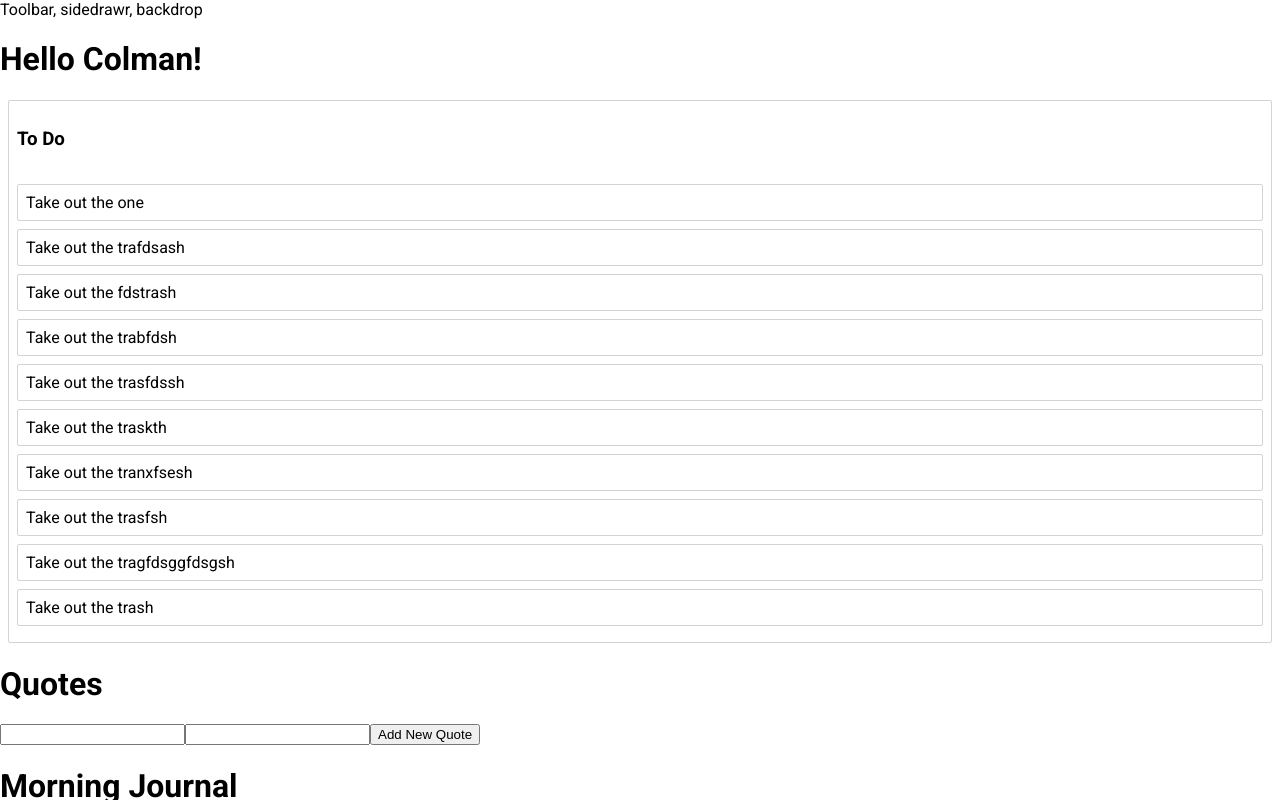
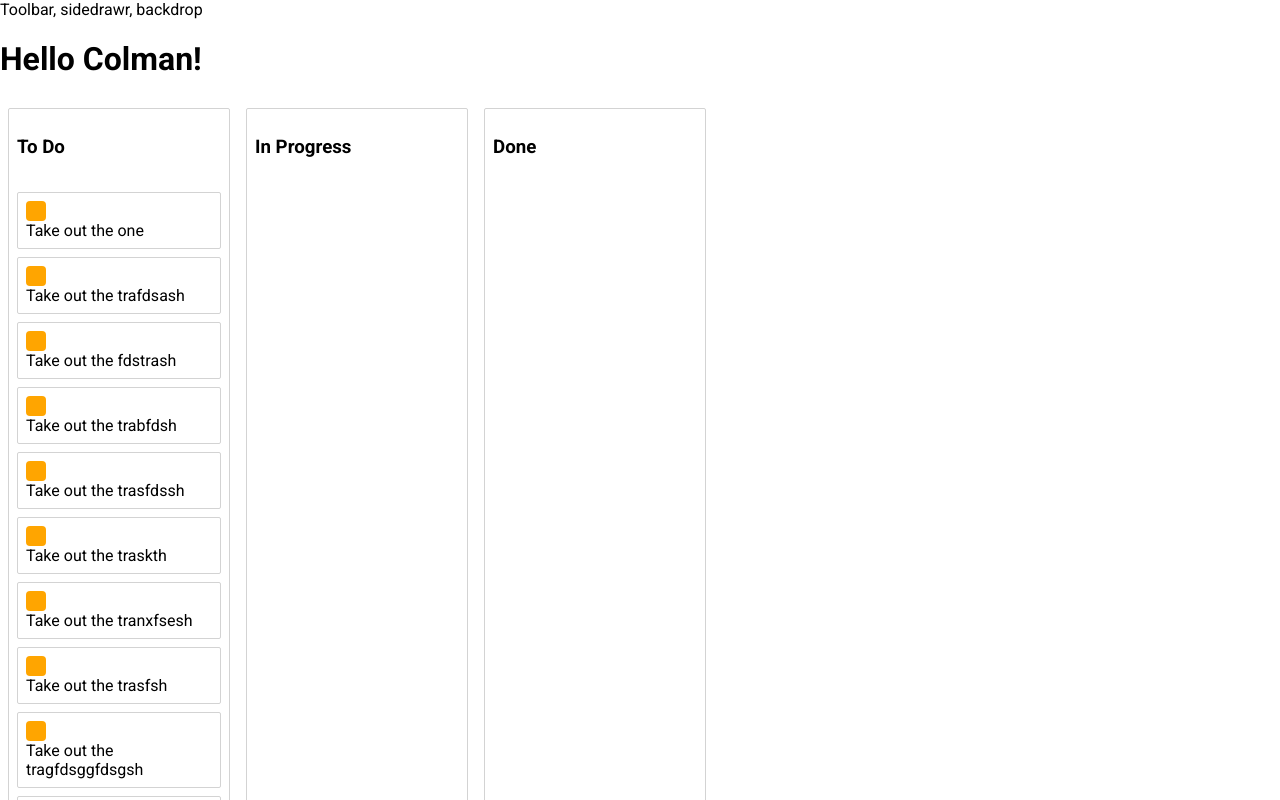
Before and after one commit to soggytacos/Launchpad, a React app: page / in a window 1280 px wide. Shown: the top 800 px of the page. Built offline with nearby package versions, Linux system fonts and the light colour scheme.

Commit message:
react-beautiful-dnd, added additional columns, styling, and handles. Next video is 10.

```diff
--- a/src/DNDTutorial/Column.js
+++ b/src/DNDTutorial/Column.js
@@ -7,12 +7,20 @@ const Container = styled.div`
     margin: 8px;
     border: 1px solid lightgrey;
     border-radius: 2px;
+    width: 220px;
+
+    display: flex;
+    flex-direction: column;
 `;
 const Title = styled.h3`
     padding: 8px;
 `;
 const TaskList = styled.div`
     padding: 8px;
+    transition: background-color 0.2s ease;
+    background-color: ${props => (props.isDraggingOver ? 'skyblue' : 'white')};
+    flex-grow: 1;
+    min-height: 100px;
 `;
 
 export default class Column extends Component {
@@ -22,10 +30,11 @@ export default class Column extends Component {
             <Container>
                 <Title>{this.props.column.title}</Title>
                 <Droppable droppableId={this.props.column.id}>
-                    {provided => (
+                    {(provided, snapshot) => (
                         <TaskList
                             ref={provided.innerRef}
                             {...provided.droppableProps}
+                            isDraggingOver={snapshot.isDraggingOver}
                         >
                             {this.props.tasks.map((task, index) => (
                                 <Task key={task.id} task={task} index={index}/>
--- a/src/DNDTutorial/DNDTutorial.js
+++ b/src/DNDTutorial/DNDTutorial.js
@@ -1,6 +1,11 @@
 import React, {Component} from 'react';
 import Column from './Column';
-import { DragDropContext } from "react-beautiful-dnd";
+import {DragDropContext} from "react-beautiful-dnd";
+import styled from "styled-components";
+
+const Container = styled.div`
+    display: flex;
+`;
 
 class DNDTutorial extends Component {
 
@@ -23,23 +28,112 @@ class DNDTutorial extends Component {
                 title: 'To Do',
                 taskIds: ['task-1', 'task-2', 'task-3', 'task-4', 'task-5', 'task-6', 'task-7', 'task-8', 'task-9', 'task-10'],
             },
+            'column-2': {
+                id: 'column-2',
+                title: 'In Progress',
+                taskIds: [],
+            },
+            'column-3': {
+                id: 'column-3',
+                title: 'Done',
+                taskIds: [],
+            },
         },
-        columnOrder: ['column-1'],
+        columnOrder: ['column-1', 'column-2', 'column-3'],
+    };
+
+    onDragStart = () => {
+        document.body.style.color = 'orange';
+        document.body.style.transtion = 'background-color 0.2s ease';
+    }
+
+    onDragUpdate = update => {
+        const {destination} = update;
+        const opacity = destination ? destination.index / Object.keys(this.state.tasks).length : 0;
+        document.body.style.backgroundColor = `rgba(153, 151, 217, ${opacity})`;
     };
 
     onDragEnd = result => {
+        document.body.style.color = 'orange';
+        document.body.style.backgroundColor = 'inherit';
+
+        const {destination, source, draggableId} = result;
+
+        if (!destination) {
+            return;
+        }
+        if (destination.droppableId === source.droppableId && destination.index === source.index) {
+            return;
+        }
+
+        const start = this.state.columns[source.droppableId];
+        const finish = this.state.columns[destination.droppableId];
+
+        if(start === finish) {
+
+            const newTaskIds = Array.from(start.taskIds);
+            newTaskIds.splice(source.index, 1);
+            newTaskIds.splice(destination.index, 0, draggableId);
+
+            const newColumn = {
+                ...start,
+                taskIds: newTaskIds,
+            };
+
+            const newState = {
+                ...this.state,
+                columns: {
+                    ...this.state.columns,
+                    [newColumn.id]: newColumn,
+                },
+            };
+
+            this.setState(newState);
+            return;
+        }
+
+        const startTaskIds = Array.from(start.taskIds);
+        startTaskIds.splice(source.index, 1);
+        const newStart = {
+            ...start,
+            taskIds: startTaskIds,
+        };
+
+        const finishTaskIds = Array.from(finish.taskIds);
+        finishTaskIds.splice(destination.index, 0, draggableId);
+        const newFinish = {
+            ...finish,
+            taskIds: finishTaskIds,
+        };
+
+        const newState = {
+            ...this.state,
+            columns: {
+                ...this.state.columns,
+                [newStart.id]: newStart,
+                [newFinish.id]: newFinish,
+            },
+        };
+
+        this.setState(newState);
 
     };
 
     render() {
         return (
-            <DragDropContext onDragEnd={this.onDragEnd}>
-                {this.state.columnOrder.map(columnId => {
-                    const column = this.state.columns[columnId];
-                    const tasks = column.taskIds.map(taskId => this.state.tasks[taskId]);
+            <DragDropContext
+                onDragEnd={this.onDragEnd}
+                onDragUpdate={this.onDragUpdate}
+                onDragStart={this.onDragStart}
+            >
+                <Container>
+                    {this.state.columnOrder.map(columnId => {
+                        const column = this.state.columns[columnId];
+                        const tasks = column.taskIds.map(taskId => this.state.tasks[taskId]);
 
-                    return <Column key={column.id} column={column} tasks={tasks}/>
-                })}
+                        return <Column key={column.id} column={column} tasks={tasks}/>
+                    })}
+                </Container>
             </DragDropContext>
         )
     }
--- a/src/DNDTutorial/Task.js
+++ b/src/DNDTutorial/Task.js
@@ -7,19 +7,30 @@ border: 1px solid lightgrey;
 border-radius: 2px;
 padding: 8px;
 margin-bottom: 8px;
-background-color: white;
+background-color: ${props => (props.isDragging ? 'lightgreen' : 'white')}
+
+display: flex;
+`;
+
+const Handle = styled.div`
+width: 20px;
+height: 20px;
+background-color: orange;
+border-radius: 4px;
+margin-right: 8px;
 `;
 
 export default class Task extends Component {
     render() {
         return (
             <Draggable draggableId={this.props.task.id} index={this.props.index}>
-                {provided => (
+                {(provided, snapshot) => (
                     <Container
                         {...provided.draggableProps}
-                        {...provided.dragHandleProps}
                         ref={provided.innerRef}
+                        isDragging={snapshot.isDragging}
                     >
+                        <Handle {...provided.dragHandleProps}/>
                         {this.props.task.content}
                     </Container>
                 )}
```
